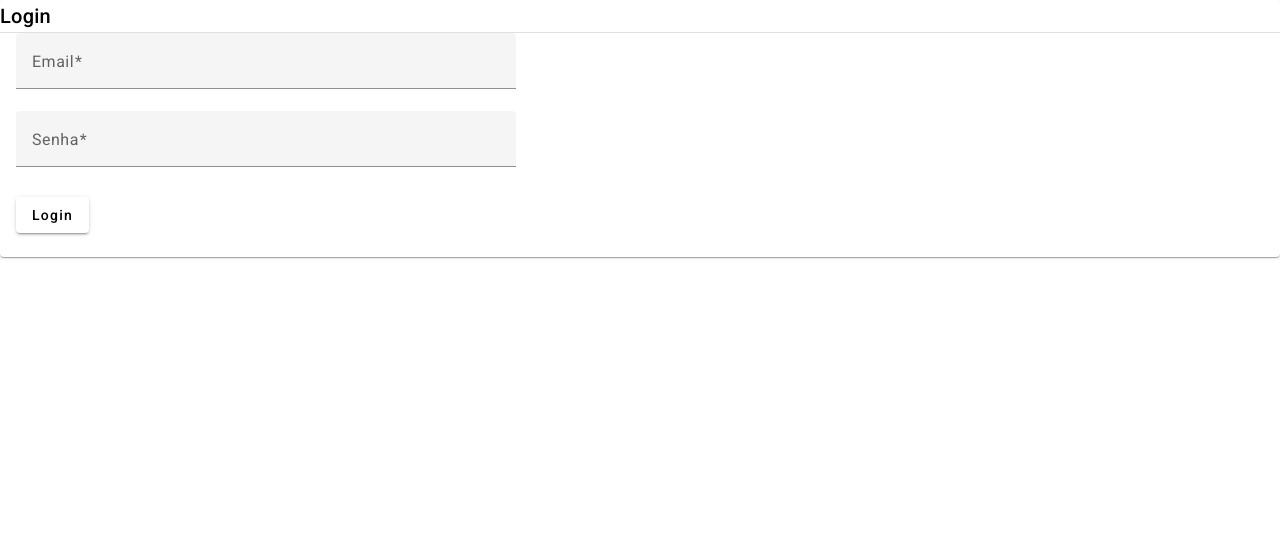
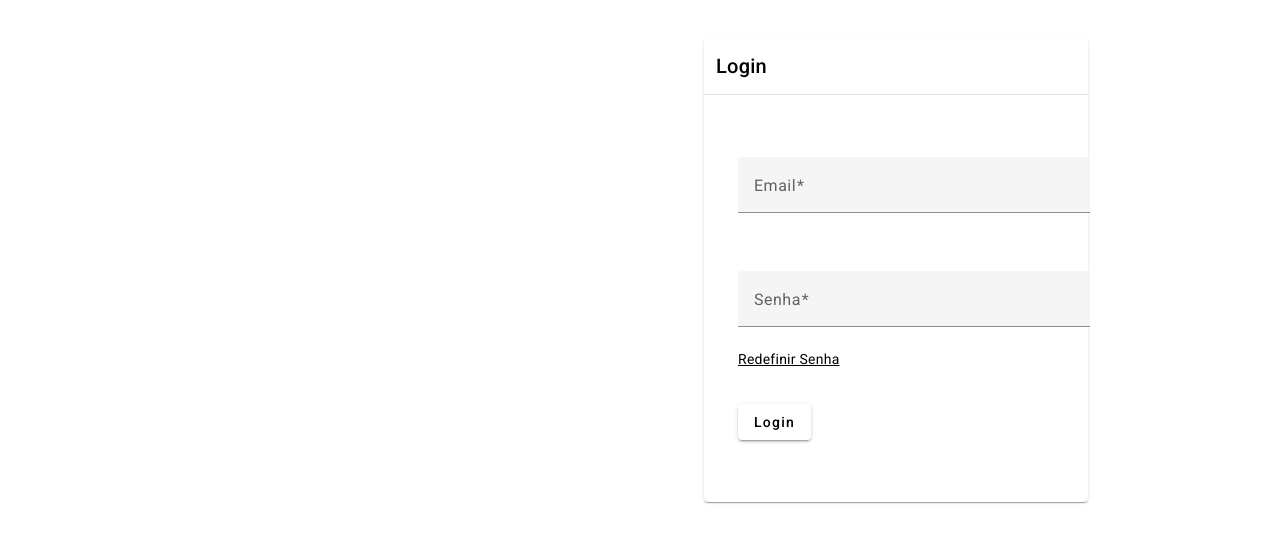
Before and after one commit to leopipoli/Ecommerce, an Angular app in the folder FrontEnd/: page /login in a window 1280 px wide. Shown: the top 542 px of the page. Built offline with nearby package versions, Linux system fonts and the light colour scheme.

Commit message:
fron-end login

```diff
--- a/FrontEnd/angular.json
+++ b/FrontEnd/angular.json
@@ -98,5 +98,8 @@
         }
       }
     }
+  },
+  "cli": {
+    "analytics": false
   }
 }
--- a/FrontEnd/src/app/components/login/login.component.css
+++ b/FrontEnd/src/app/components/login/login.component.css
@@ -1,18 +1,17 @@
 .form {
-    min-width: 150px;
-    max-width: 500px;
+    max-width: 392px;
     width: 100%;
 }
 
-.input{
+.card-align{
+    padding-left: 55%;
+    padding-right: 15%;
+    padding-top: 3%;
+}
+
+.input-elements{
+    margin-left: 18px;
+    margin-top: 10%;
+    display: inline-flex;
     width: 100%;
 }
-
-.button-row {
-    display: table-cell;
-    max-width: 600px;
-}
-
-.button-row .mat-mdc-button-base {
-    margin: 8px 8px 8px 0;
-}
--- a/FrontEnd/src/app/components/login/login.component.html
+++ b/FrontEnd/src/app/components/login/login.component.html
@@ -1,12 +1,12 @@
+<div class="card-align">
     <mat-card>
-    <mat-card-title>
+        <mat-card-title style="padding: 12px;">
             Login
         </mat-card-title>
         <mat-divider></mat-divider>
-
-    <mat-card-content>
+        <mat-card-content style="margin-bottom: 12%; margin-top: 7%;">
             <form class="form">
-            <mat-form-field class="input">
+                <mat-form-field class="input-elements">
                     <mat-label>Email</mat-label>
                     <input type="email" matInput [formControl]="emailFormControl" [errorStateMatcher]="matcher" placeholder="Ex. pat@example.com">
                     @if (emailFormControl.hasError('email') && !emailFormControl.hasError('required')) {
@@ -16,17 +16,20 @@
                         <mat-error>E-mail é <strong>obrigatório</strong></mat-error>
                     }
                 </mat-form-field>
-            <mat-form-field class="input">
+                <mat-form-field class="input-elements">
                     <mat-label>Senha</mat-label>
                     <input type="password" matInput [formControl]="passwordFormControl" placeholder="*********">
                     @if (passwordFormControl.hasError('required')) {
                         <mat-error>Senha é <strong>obrigatória</strong></mat-error>
                     }
                 </mat-form-field>
-
-            <div class="button-row">
+                <div class="input-elements" style="margin-top: 0px; text-decoration: underline;">
+                    <span>Redefinir Senha</span>
+                </div>
+                <div class="input-elements">
                     <button type="submit" mat-raised-button>Login</button>
                 </div>
             </form>
         </mat-card-content>
     </mat-card>
+</div>
```
Also changed, not shown: FrontEnd/src/assets/logo.png (added). Lines whose indentation alone changed are shown as unchanged.
